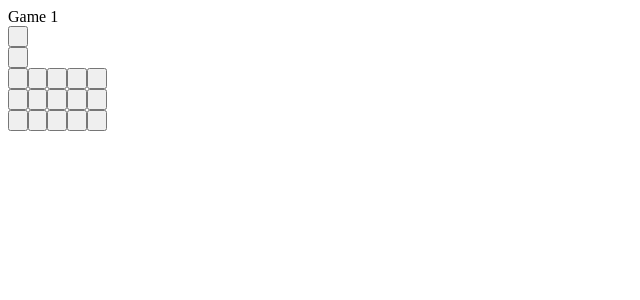
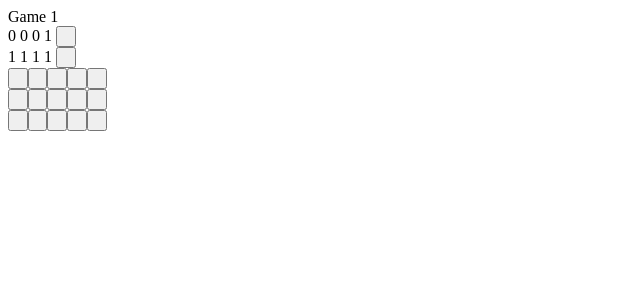
Before and after one commit to himansig7/angular-minesweeper, an Angular app: page / in a window 1280 px wide. Both pictures are taken after a click on the button 17 px from the left and 36 px from the top of the page. Shown: the top 300 px of the page, without its empty margins (0-640 px from the left). Built offline with nearby package versions, Linux system fonts and the light colour scheme.

Commit message:
1 file modified

```diff
--- a/src/app/game/game.component.html
+++ b/src/app/game/game.component.html
@@ -1,8 +1,9 @@
 <div>Game 1</div>
-<div *ngFor = "let row of board.matrix ; index as i">
-  <span *ngFor = "let cell of row ; index as j">
-    <button *ngIf = "!cell.open" (click) = "onClick(i,j)">
-      &nbsp;
-    </button>
+<div *ngFor="let row of board.matrix; index as i">
+  <span *ngFor="let cell of row; index as j">
+    <button *ngIf="!cell.open" (click)="onClick(i, j)">&nbsp;</button>
+    <span *ngIf="cell.open">
+      {{ cell.neighbors }}
+    </span>
   </span>
 </div>
```
